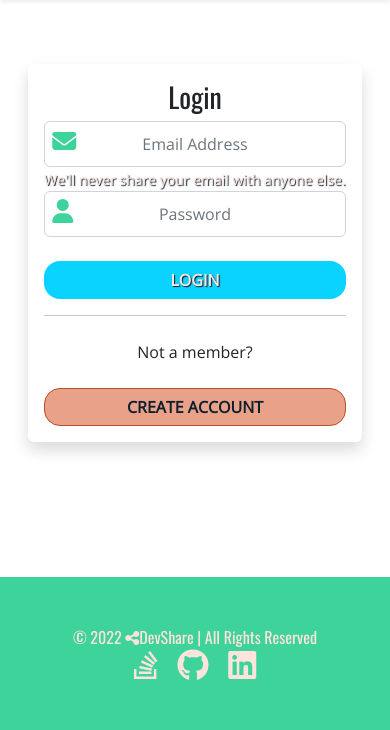
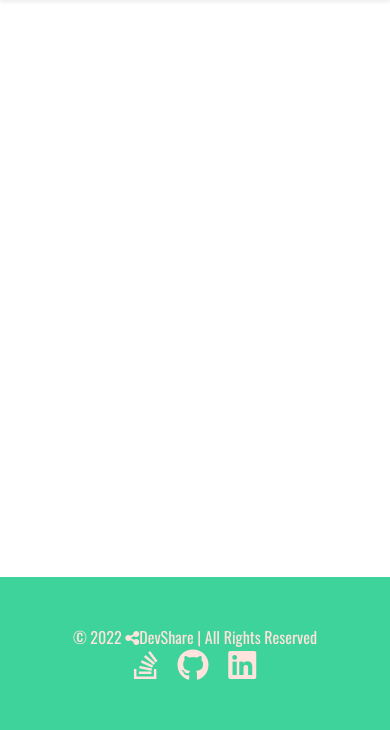
Before and after one commit to KristianColville1/dev-share, a Django app: page / in a window 390 px wide; the page is wider, and only the part inside the window is pictured. Shown: the part 114-844 px from the top of that part. Run offline with Django 3.2, Linux system fonts and the light colour scheme; some libraries are stand-ins or nearby versions.

Commit message:
Fix overflow bug in responsive design

```diff
--- a/home/templates/home/home.html
+++ b/home/templates/home/home.html
@@ -23,25 +23,6 @@
                   </div>
             </div>
             <div class="col-md-6 col-lg-4 my-3">
-                <form action="" class="shadow p-3 rounded login-form mx-auto">
-                    {% csrf_token %}
-                    <h1 class="text-center">Login</h1>
-                    <div class="form-group input-icons">
-                        <i class="fa-solid fa-envelope position-absolute m-2"></i>
-                        <input type="email" class="form-control input-field text-center" id="exampleInputEmail1" aria-describedby="emailHelp" placeholder="Email Address">
-                        <small id="emailHelp" class="form-text">We'll never share your email with anyone
-                            else.</small>
-                    </div>
-                    <div class="form-group input-icons">
-                        <i class="fa-solid fa-user position-absolute m-2"></i>
-                        <input type="password" class="form-control  input-field text-center" id="exampleInputPassword" placeholder="Password">
-                    </div>
-                    <br>
-                    <button type="submit" class="btn text-uppercase btn--login w-100 rounded-4">Login</button>
-                    <hr >
-                    <p class="text-center py-2">Not a member?</p>
-                    <a href="{% url 'account_signup' %}" aria-label="Click this link to go to the sign up page" role="button" class="btn text-decoration-none sign-up text-uppercase w-100 rounded-4">Create account</a>
-                </form>
             </div>
 
 
--- a/static/css/base.css
+++ b/static/css/base.css
@@ -150,10 +150,6 @@ footer a i:hover {
     margin-top: 32px;
 }
 
-.input-icons {
-
-}
-
 .input-field {
     width: 100%;
     padding: 10px;
--- a/templates/account/login.html
+++ b/templates/account/login.html
@@ -7,7 +7,7 @@
 
 {% block content %}
 
-<div class="container login-page">
+<div class="container-fluid login-page">
   <div class="row">
     <p class="text-center my-2">{% blocktrans %}Don't have an account yet? then please
       <a href="{{ signup_url }}">sign up</a> first.{% endblocktrans %}</p>
```
Also changed, not shown: home/templates/home/home_login.html (deleted, +0 -22 lines).
